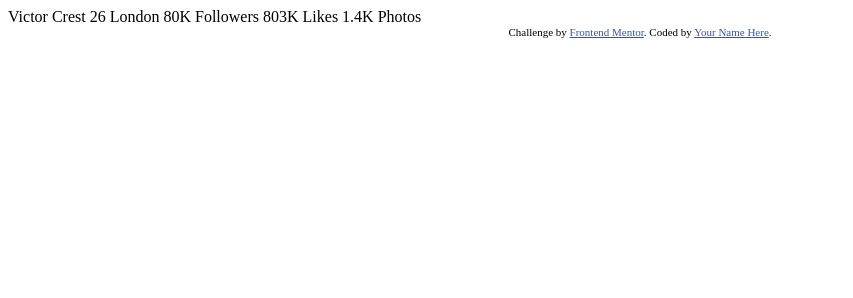
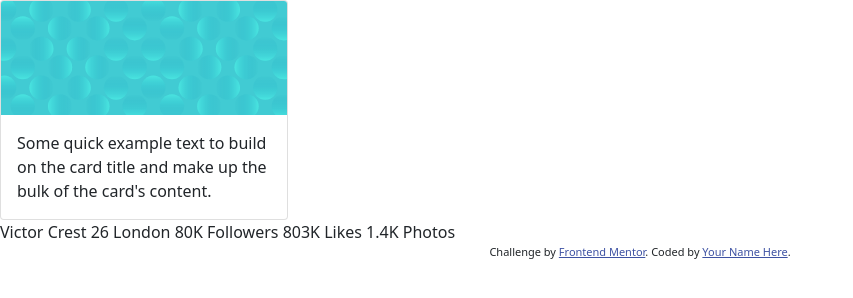
Before and after one commit to JaJamaRu14/profile-card, a plain HTML site: page index.html in a window 1280 px wide. Shown: the whole page, without its empty margins (0-853 px from the left). Drawn offline with nearby package versions, Linux system fonts and the light colour scheme.

Commit message:
CSS added, index chnaged

```diff
--- a/index.html
+++ b/index.html
@@ -4,17 +4,21 @@
   <meta charset="UTF-8">
   <meta name="viewport" content="width=device-width, initial-scale=1.0"> <!-- displays site properly based on user's device -->
 
+  <link href="https://cdn.jsdelivr.net/npm/bootstrap@5.0.0-beta1/dist/css/bootstrap.min.css" rel="stylesheet" integrity="sha384-giJF6kkoqNQ00vy+HMDP7azOuL0xtbfIcaT9wjKHr8RbDVddVHyTfAAsrekwKmP1" crossorigin="anonymous">
   <link rel="icon" type="image/png" sizes="32x32" href="./images/favicon-32x32.png">
+  <link rel="stylesheet" href="main.css">
 
   <title>Frontend Mentor | Profile card component</title>
-
-  <!-- Feel free to remove these styles or customise in your own stylesheet 👍 -->
-  <style>
-    .attribution { font-size: 11px; text-align: center; }
-    .attribution a { color: hsl(228, 45%, 44%); }
-  </style>
 </head>
 <body>
+
+  <div class="card" style="width: 18rem;">
+    <img src="./images/bg-pattern-card.svg" class="card-img-top" alt="...">
+    <div class="card-body">
+      <p class="card-text">Some quick example text to build on the card title and make up the bulk of the card's content.</p>
+    </div>
+  </div>
+
   Victor Crest
   26
   London
--- /dev/null
+++ b/main.css
@@ -0,0 +1,8 @@
+.attribution {
+	font-size: 11px;
+	text-align: center;
+}
+
+.attribution a {
+	color: hsl(228, 45%, 44%);
+}
```
